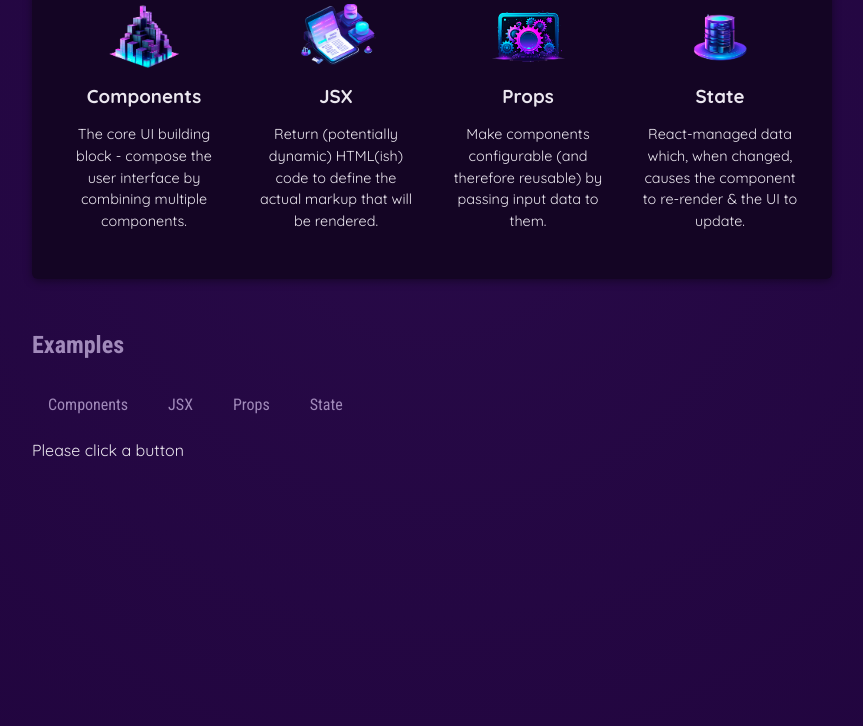
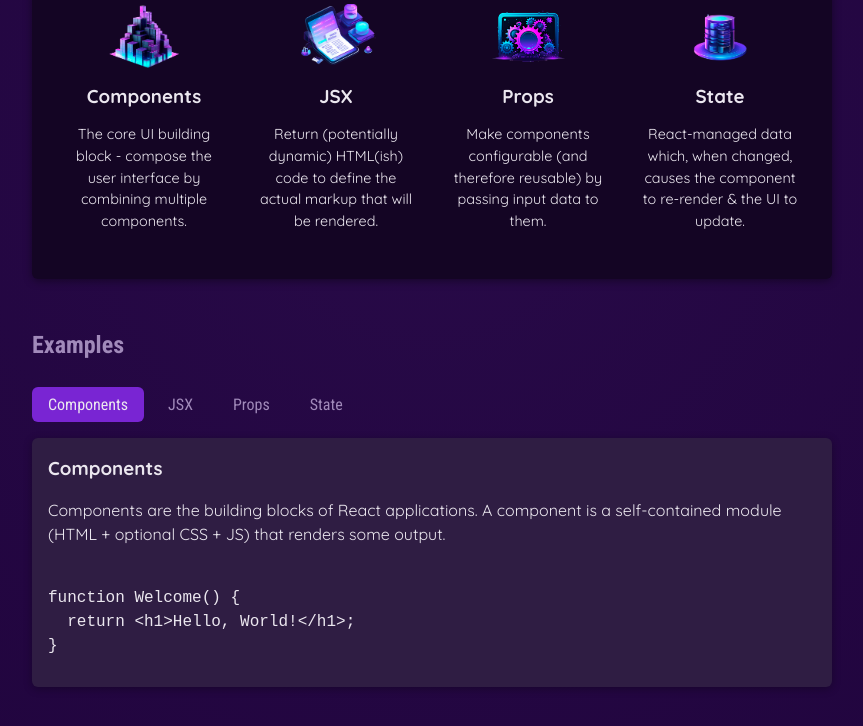
Before and after one commit to imaaduddin/React-Info-Website, a React (Vite) app: page / in a window 1280 px wide. Both pictures are taken after a click on the button "Components". Shown: the part 480-1206 px from the top of the page, without its empty margins (208-1071 px from the left). Built offline with nearby package versions, Linux system fonts and the light colour scheme.

Commit message:
state and hooks

```diff
--- a/src/App.jsx
+++ b/src/App.jsx
@@ -1,14 +1,17 @@
+import { useState } from "react";
+
 import { CORE_CONCEPTS } from "./data.js";
 import Header from "./components/Header/Header.jsx";
 import CoreConcept from "./components/CoreConcept/CoreConcept.jsx";
 import TabButton from "./components/TabButton.jsx";
+import { EXAMPLES } from "./data.js";
 
 function App() {
-  let tabContent = "Please click a button";
+  const [ selectedTopic, setSelectedTopic ] = useState();
 
   function handleSelect(selectedButton) {
     // selectedButton => "components", "jsx", "props", "state"
-    tabContent = selectedButton;
+    setSelectedTopic(selectedButton);
   }
 
   return (
@@ -19,25 +22,37 @@ function App() {
         <section id="core-concepts">
           <h2>Core Concepts</h2>
           <ul>
-          <CoreConcept
+            {/* Automatically */}
+            {CORE_CONCEPTS.map((conceptItem) => <CoreConcept key={conceptItem.title} {...conceptItem} />)}
+            {/* Manually */}
+          {/* <CoreConcept
             title={CORE_CONCEPTS[0].title}
             description={CORE_CONCEPTS[0].description}
             image={CORE_CONCEPTS[0].image}
           />
           <CoreConcept {...CORE_CONCEPTS[1]}/>
           <CoreConcept {...CORE_CONCEPTS[2]}/>
-          <CoreConcept {...CORE_CONCEPTS[3]}/>
+          <CoreConcept {...CORE_CONCEPTS[3]}/> */}
           </ul>
         </section>
         <section id="examples">
           <h2>Examples</h2>
           <menu>
-            <TabButton onSelect={() => handleSelect("components")} label="Components"/>
-            <TabButton onSelect={() => handleSelect("jsx")} label="JSX"/>
-            <TabButton onSelect={() => handleSelect("props")} label="Props"/>
-            <TabButton onSelect={() => handleSelect("state")} label="State"/>
+            <TabButton isSelected={selectedTopic === "components"} onSelect={() => handleSelect("components")} label="Components"/>
+            <TabButton isSelected={selectedTopic === "jsx"} onSelect={() => handleSelect("jsx")} label="JSX"/>
+            <TabButton isSelected={selectedTopic === "props"} onSelect={() => handleSelect("props")} label="Props"/>
+            <TabButton isSelected={selectedTopic === "state"} onSelect={() => handleSelect("state")} label="State"/>
           </menu>
-          {tabContent}
+          {!selectedTopic ? ( <p>Please select a topic.</p>
+          ) : (
+            <div id="tab-content">
+              <h3>{EXAMPLES[selectedTopic].title}</h3>
+              <p>{EXAMPLES[selectedTopic].description}</p>
+              <pre>
+                <code>{EXAMPLES[selectedTopic].code}</code>
+              </pre>
+            </div>
+          )}
         </section>
       </main>
     </div>
--- a/src/components/TabButton.jsx
+++ b/src/components/TabButton.jsx
@@ -1,7 +1,7 @@
-export default function TabButton({ label, onSelect }) {
+export default function TabButton({ label, onSelect, isSelected }) {
     return (
         <li>
-            <button onClick={onSelect}>{label}</button>
+            <button className={isSelected ? "active" : undefined} onClick={onSelect}>{label}</button>
         </li>
     );
 }
--- a/src/data.js
+++ b/src/data.js
@@ -29,3 +29,54 @@ export const CORE_CONCEPTS = [
       'React-managed data which, when changed, causes the component to re-render & the UI to update.',
   },
 ];
+
+export const EXAMPLES = {
+  components: {
+    title: 'Components',
+    description:
+      'Components are the building blocks of React applications. A component is a self-contained module (HTML + optional CSS + JS) that renders some output.',
+    code: `
+function Welcome() {
+  return <h1>Hello, World!</h1>;
+}`,
+  },
+  jsx: {
+    title: 'JSX',
+    description:
+      'JSX is a syntax extension to JavaScript. It is similar to a template language, but it has full power of JavaScript (e.g., it may output dynamic content).',
+    code: `
+<div>
+  <h1>Welcome {userName}</h1>
+  <p>Time to learn React!</p>
+</div>`,
+  },
+  props: {
+    title: 'Props',
+    description:
+      'Components accept arbitrary inputs called props. They are like function arguments.',
+    code: `
+function Welcome(props) {
+  return <h1>Hello, {props.name}</h1>;
+}`,
+  },
+  state: {
+    title: 'State',
+    description:
+      'State allows React components to change their output over time in response to user actions, network responses, and anything else.',
+    code: `
+function Counter() {
+  const [isVisible, setIsVisible] = useState(false);
+
+  function handleClick() {
+    setIsVisible(true);
+  }
+
+  return (
+    <div>
+      <button onClick={handleClick}>Show Details</button>
+      {isVisible && <p>Amazing details!</p>}
+    </div>
+  );
+}`,
+  },
+};
```
